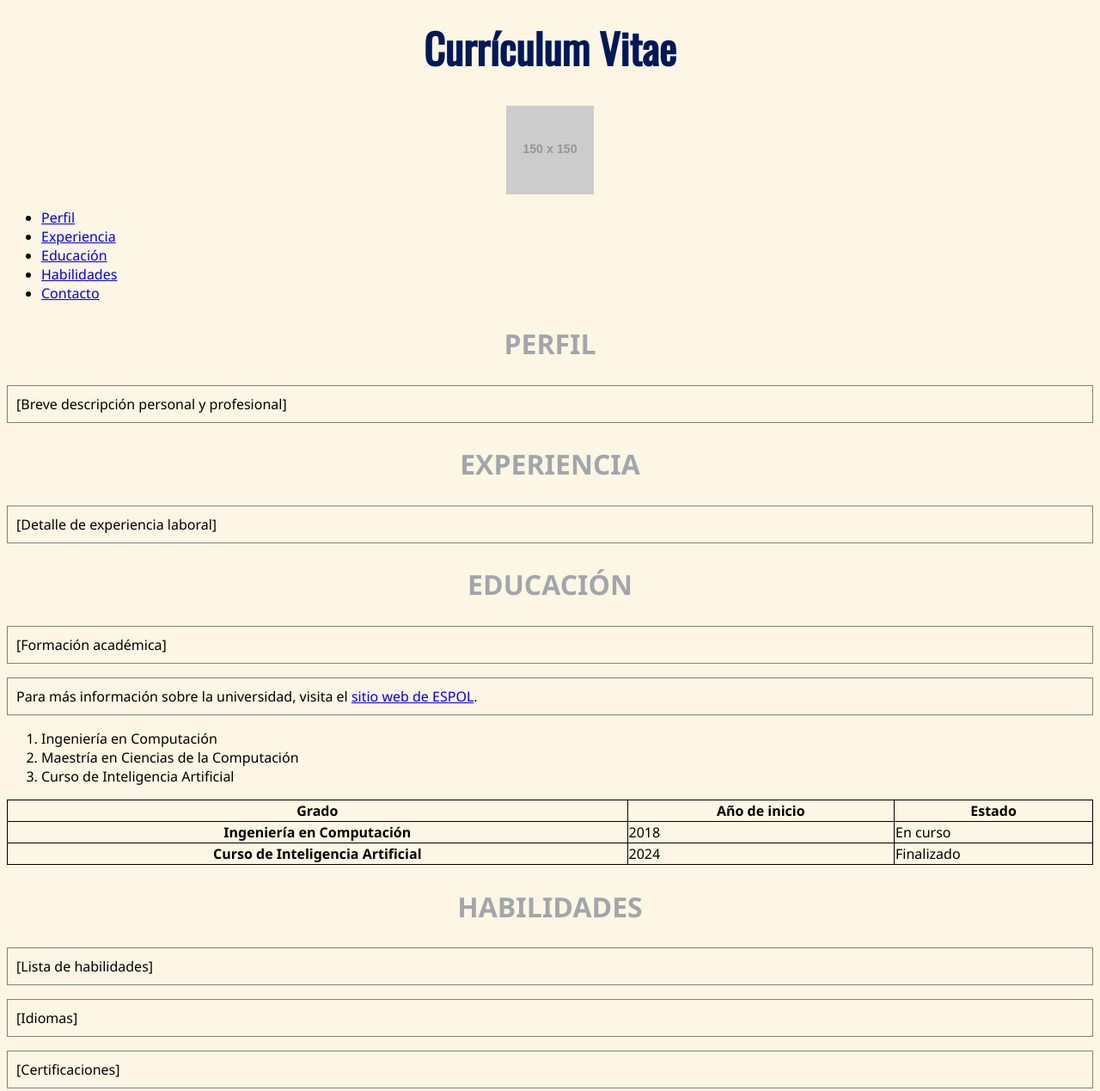
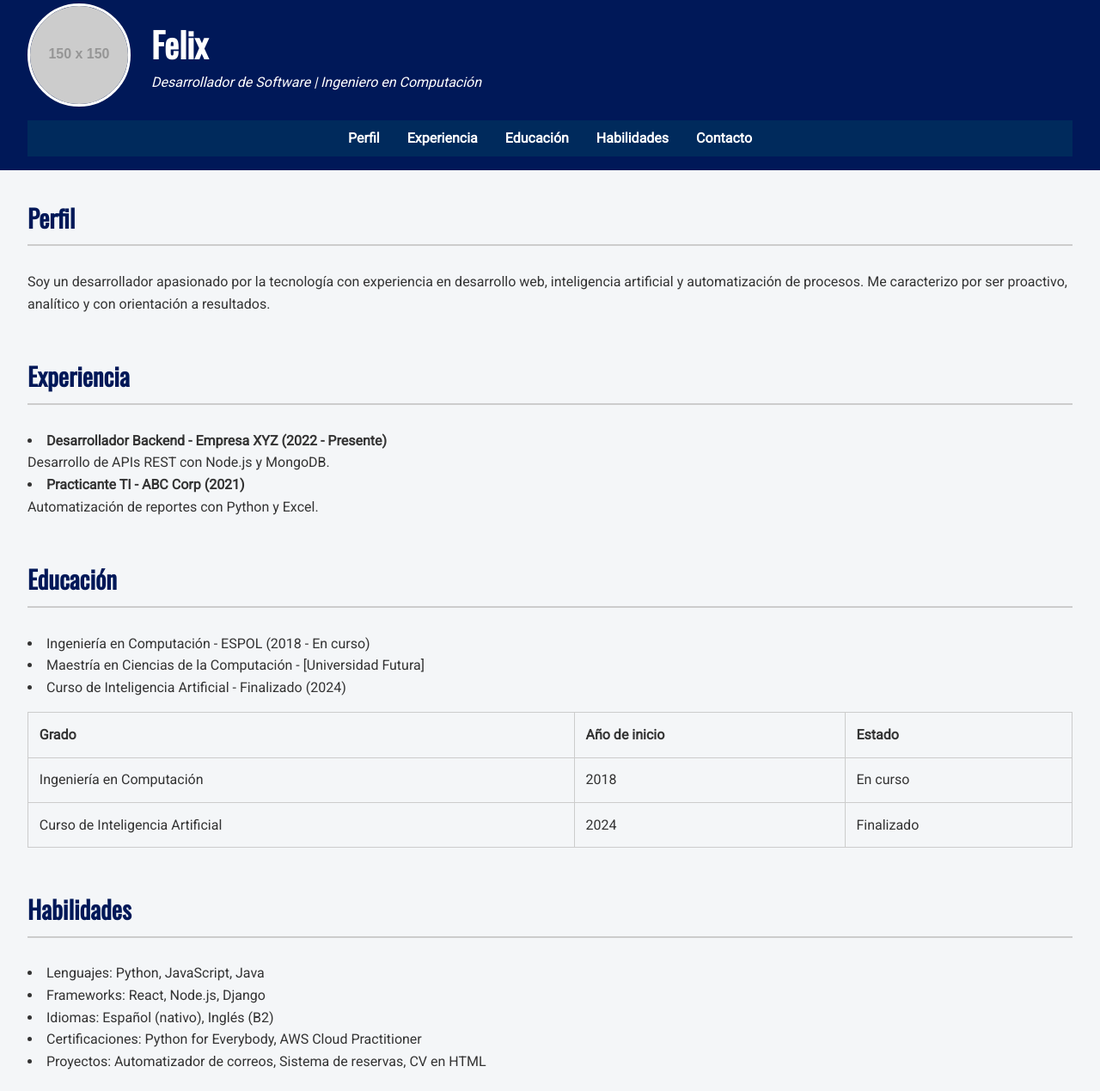
Before and after one commit to Ferofern/curriculum-CV, a plain HTML site: page index.html in a window 1280 px wide. Shown: the part 12-1281 px from the top of the page at 86% size. Drawn offline with nearby package versions, Linux system fonts and the light colour scheme; files that its build step writes are made by us from their sources; placeholder pictures from the web are drawn by us.

Commit message:
asdfght666

```diff
--- a/index.html
+++ b/index.html
@@ -1,126 +1,122 @@
 <!DOCTYPE html>
 <html lang="es">
-
 <head>
-    <meta charset="UTF-8">
-    <link rel="stylesheet" href="./stylesheet/style.css">
-    <link rel="stylesheet"
-          href="https://fonts.googleapis.com/css?family=Oswald">
-    <meta name="keywords" content="CV, Currículum, Nombre, Experiencia, Educación">
-    <meta name="description" content="Currículum Vitae de [Tu Nombre]">
-    <meta name="author" content="[Tu Nombre]">
-    <title>Currículum Vitae de Felix</title>
+  <meta charset="UTF-8" />
+  <meta name="viewport" content="width=device-width, initial-scale=1.0"/>
+  <meta name="keywords" content="CV, Currículum, Felix, Experiencia, Educación" />
+  <meta name="description" content="Currículum Vitae de Felix" />
+  <meta name="author" content="Felix" />
+  <title>CV de Felix</title>
+  <link rel="stylesheet" href="style.css" />
+  <link href="https://fonts.googleapis.com/css2?family=Oswald&family=Roboto&display=swap" rel="stylesheet">
 </head>
 
 <body>
-    <header>
-        <h1 style="text-align: center;">Currículum Vitae</h1>
-        <img src="https://placehold.co/150" alt="Foto de perfil" style="display:block; margin: 0 auto 1em auto;" id ="photo">
-        <nav>
-            <ul>
-                <li><a href="#perfil">Perfil</a></li>
-                <li><a href="#experiencia">Experiencia</a></li>
-                <li><a href="#educacion">Educación</a></li>
-                <li><a href="#habilidades">Habilidades</a></li>
-                <li><a href="#contacto">Contacto</a></li>
-            </ul>
+  <header class="header">
+    <div class="header-content">
+      <img src="https://placehold.co/150" alt="Foto de perfil" class="profile-img" />
+      <div>
+        <h1>Felix</h1>
+        <p class="tagline">Desarrollador de Software | Ingeniero en Computación</p>
+      </div>
+    </div>
+    <nav class="navbar">
+      <a href="#perfil">Perfil</a>
+      <a href="#experiencia">Experiencia</a>
+      <a href="#educacion">Educación</a>
+      <a href="#habilidades">Habilidades</a>
+      <a href="#contacto">Contacto</a>
     </nav>
   </header>
-    <main>
+
+  <main class="container">
     <section id="perfil">
-            <h2 class="subtitle">Perfil</h2>
-            <p>[Breve descripción personal y profesional]</p>
+      <h2>Perfil</h2>
+      <p>Soy un desarrollador apasionado por la tecnología con experiencia en desarrollo web, inteligencia artificial y automatización de procesos. Me caracterizo por ser proactivo, analítico y con orientación a resultados.</p>
     </section>
+
     <section id="experiencia">
-            <h2 class="subtitle">Experiencia</h2>
-            <p>[Detalle de experiencia laboral]</p>
+      <h2>Experiencia</h2>
+      <ul>
+        <li><strong>Desarrollador Backend - Empresa XYZ (2022 - Presente)</strong><br> Desarrollo de APIs REST con Node.js y MongoDB.</li>
+        <li><strong>Practicante TI - ABC Corp (2021)</strong><br> Automatización de reportes con Python y Excel.</li>
+      </ul>
     </section>
+
     <section id="educacion">
-            <h2 class="subtitle">Educación</h2>
-            <p>[Formación académica]</p>
+      <h2>Educación</h2>
+      <ul>
+        <li>Ingeniería en Computación - ESPOL (2018 - En curso)</li>
+        <li>Maestría en Ciencias de la Computación - [Universidad Futura]</li>
+        <li>Curso de Inteligencia Artificial - Finalizado (2024)</li>
+      </ul>
 
-            <p>Para más información sobre la universidad, visita el
-                <a href="https://www.espol.edu.ec" target="_blank">sitio web de ESPOL</a>.
-            </p>
-
-            <ol>
-                <li>Ingeniería en Computación</li>
-                <li>Maestría en Ciencias de la Computación</li>
-                <li>Curso de Inteligencia Artificial</li>
-            </ol>
-
-            <table style="border-collapse: collapse; width: 100%;">
+      <table>
+        <thead>
           <tr>
-                    <th style="border: 1px solid;">Grado</th>
-                    <th style="border: 1px solid;">Año de inicio</th>
-                    <th style="border: 1px solid;">Estado</th>
+            <th>Grado</th>
+            <th>Año de inicio</th>
+            <th>Estado</th>
+          </tr>
+        </thead>
+        <tbody>
+          <tr>
+            <td>Ingeniería en Computación</td>
+            <td>2018</td>
+            <td>En curso</td>
           </tr>
           <tr>
-                    <th style="border: 1px solid;">Ingeniería en Computación</th>
-                    <td style="border: 1px solid;">2018</td>
-                    <td style="border: 1px solid;">En curso</td>
+            <td>Curso de Inteligencia Artificial</td>
+            <td>2024</td>
+            <td>Finalizado</td>
           </tr>
-
-                <tr>
-                    <th style="border: 1px solid;">Curso de Inteligencia Artificial</th>
-                    <td style="border: 1px solid ;">2024</td>
-                    <td style="border: 1px solid;">Finalizado</td>
-                </tr>
+        </tbody>
       </table>
     </section>
+
     <section id="habilidades">
-            <h2 class="subtitle">Habilidades</h2>
-            <p>[Lista de habilidades]</p>
-            <p>[Idiomas]</p>
-            <p>[Certificaciones]</p>
-            <p>[Otros cursos]</p>
-            <p>[Proyectos]</p>
-            <p>[Referencias]</p>
+      <h2>Habilidades</h2>
+      <ul>
+        <li>Lenguajes: Python, JavaScript, Java</li>
+        <li>Frameworks: React, Node.js, Django</li>
+        <li>Idiomas: Español (nativo), Inglés (B2)</li>
+        <li>Certificaciones: Python for Everybody, AWS Cloud Practitioner</li>
+        <li>Proyectos: Automatizador de correos, Sistema de reservas, CV en HTML</li>
+      </ul>
     </section>
+
     <section id="referencias">
-            <h2 class="subtitle">Referencias</h2>
-                <p>
-                    <strong>Economista Fernanda Astudillo</strong><br>
-                    Ex Asambleita<br>
-                </p>
-            </article>
-            <article>
-                <p>
-                    <strong>Ing. Xavier Salazar</strong><br>
-                    Ex Director MTOP Zona 7<br>
+      <h2>Referencias</h2>
+      <p><strong>Economista Fernanda Astudillo</strong><br>Ex Asambleísta</p>
+      <p><strong>Ing. Xavier Salazar</strong><br>Ex Director MTOP Zona 7</p>
+    </section>
 
-                </p>
-            </article>
-        </section>
     <section id="contacto">
-            <h2 class="subtitle">Contacto</h2>
-            <p>0963184940</p>
-
+      <h2>Contacto</h2>
+      <p><strong>Teléfono:</strong> 0963184940</p>
+      <form>
         <label for="mensaje">Mensaje:</label>
         <textarea id="mensaje" name="mensaje" rows="4" required></textarea>
-
         <button type="submit">Enviar</button>
       </form>
-            <h3 style="text-align: center;">Mapa ESPOL - FIEC</h3>
-            <div style="width:100%;">
+
+      <h3>Ubicación: ESPOL - FIEC</h3>
       <iframe
-                    src="https://www.google.com/maps/embed?pb=!1m18!1m12!1m3!1d1993.5114961552179!2d-79.96617120571307!3d-2.14487910997587!2m3!1f0!2f0!3f0!3m2!1i1024!2i768!4f13.1!3m3!1m2!1s0x902d730245c7445f%3A0xfc409c1b5356771d!2sAdministraci%C3%B3n%20FIMCP%2C%20V24M%2B5HQ%2C%20Escuela%20Superior%20Polit%C3%A9cnica%20del%20Litoral%20(ESPOL)%2C%20Universidad%2C%20Avenida%20Principal%20de%20la%20ESPOL%2C%20Guayaquil%20090902!5e0!3m2!1ses-419!2sec!4v1747666520829!5m2!1ses-419!2sec"
-                    width="100%" height="350" style="border:0; display:block;" allowfullscreen="" loading="lazy"
-                    referrerpolicy="no-referrer-when-downgrade">
+        src="https://www.google.com/maps/embed?pb=!1m18!..."
+        width="100%" height="300" style="border:0;" allowfullscreen loading="lazy"></iframe>
+
+      <h3>Video informativo sobre ESPOL</h3>
+      <div class="video-container">
+        <iframe width="560" height="315" src="https://www.youtube.com/embed/v6kEanzJhpg"
+          title="YouTube video player" frameborder="0"
+          allow="accelerometer; autoplay; clipboard-write; encrypted-media; gyroscope; picture-in-picture" allowfullscreen>
         </iframe>
-            </div>
-            <h3 style="text-align: center;">Video instructivo sobre la vida en la ESPOL</h3>
-            <div style="display: flex; justify-content: center;">
-                <iframe width="560" height="315" src="https://www.youtube.com/embed/v6kEanzJhpg?si=edDrzyPyqSXQg72_"
-                    title="YouTube video player" frameborder="0"
-                    allow="accelerometer; autoplay; clipboard-write; encrypted-media; gyroscope; picture-in-picture; web-share"
-                    referrerpolicy="strict-origin-when-cross-origin" allowfullscreen></iframe>
       </div>
     </section>
   </main>
+
   <footer>
-        <p>&copy; 2025 Hilda Angulo. Todos los derechos reservados.</p>
+    <p>&copy; 2025 Felix. Todos los derechos reservados.</p>
   </footer>
 </body>
-
 </html>
--- a/stylesheet/style.css
+++ b/stylesheet/style.css
@@ -1,30 +1,129 @@
+* {
+  margin: 0;
+  padding: 0;
+  box-sizing: border-box;
+}
+
 body {
-background-color: #fef6e4;
-font-family: "Segoe UI", Tahoma, Geneva, Verdana, sans-serif;
+  font-family: 'Roboto', sans-serif;
+  background-color: #f4f6f8;
+  color: #333;
+  line-height: 1.6;
 }
+
+.header {
+  background-color: #001858;
+  color: white;
+  padding: 1em 2em;
+}
+
+.header-content {
+  display: flex;
+  align-items: center;
+  gap: 1.5em;
+}
+
+.profile-img {
+  width: 120px;
+  border-radius: 50%;
+  border: 3px solid white;
+}
+
 h1 {
-color: #001858;
-font-size: 3em;
-text-align: right;
-font-family: OSWALD;
+  font-family: 'Oswald', sans-serif;
+  font-size: 2.5rem;
 }
+
+.tagline {
+  font-style: italic;
+}
+
+.navbar {
+  margin-top: 1em;
+  display: flex;
+  gap: 2em;
+  justify-content: center;
+  background-color: #002a5c;
+  padding: 0.5em;
+}
+
+.navbar a {
+  color: #fff;
+  text-decoration: none;
+  font-weight: bold;
+}
+
+.navbar a:hover {
+  text-decoration: underline;
+}
+
+.container {
+  padding: 2em;
+}
+
+section {
+  margin-bottom: 3em;
+}
+
 h2 {
-    color: #a7a9be;
-    font-size: 2em;
-    text-align: center;
+  font-family: 'Oswald', sans-serif;
+  font-size: 1.8rem;
+  color: #001858;
+  margin-bottom: 1em;
+  border-bottom: 2px solid #ccc;
+  padding-bottom: 0.3em;
 }
-p {
-border: 1px solid gray;
-padding: 10px;
+
+ul {
+  list-style: disc inside;
+  margin-top: 1em;
 }
-.destacado {
-font-weight: bold;
+
+table {
+  width: 100%;
+  border-collapse: collapse;
+  margin-top: 1em;
 }
-#photo {
-    width: 8vw;
-    height: auto;
+
+th, td {
+  border: 1px solid #ccc;
+  padding: 0.8em;
+  text-align: left;
 }
-.subtitle {
-    color: rgb(151 156 165 / 0.89);
-    text-transform: uppercase;
+
+form {
+  margin-top: 1em;
 }
+
+textarea {
+  width: 100%;
+  padding: 0.5em;
+  margin-top: 0.5em;
+}
+
+button {
+  background-color: #001858;
+  color: white;
+  border: none;
+  padding: 0.6em 1.2em;
+  cursor: pointer;
+  margin-top: 0.5em;
+  border-radius: 5px;
+}
+
+button:hover {
+  background-color: #003f91;
+}
+
+.video-container {
+  display: flex;
+  justify-content: center;
+  margin-top: 1em;
+}
+
+footer {
+  text-align: center;
+  background-color: #001858;
+  color: white;
+  padding: 1em 0;
+}
```
Lines whose indentation alone changed are shown as unchanged.
